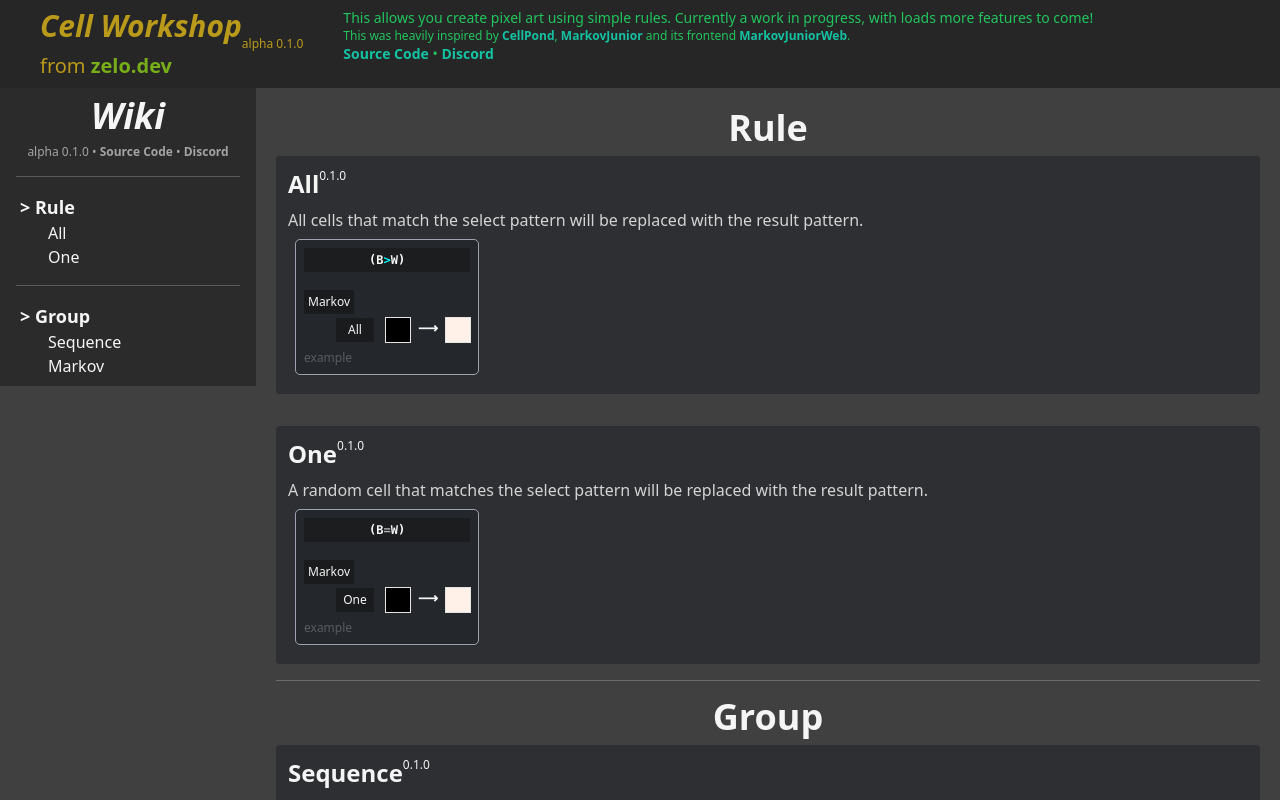
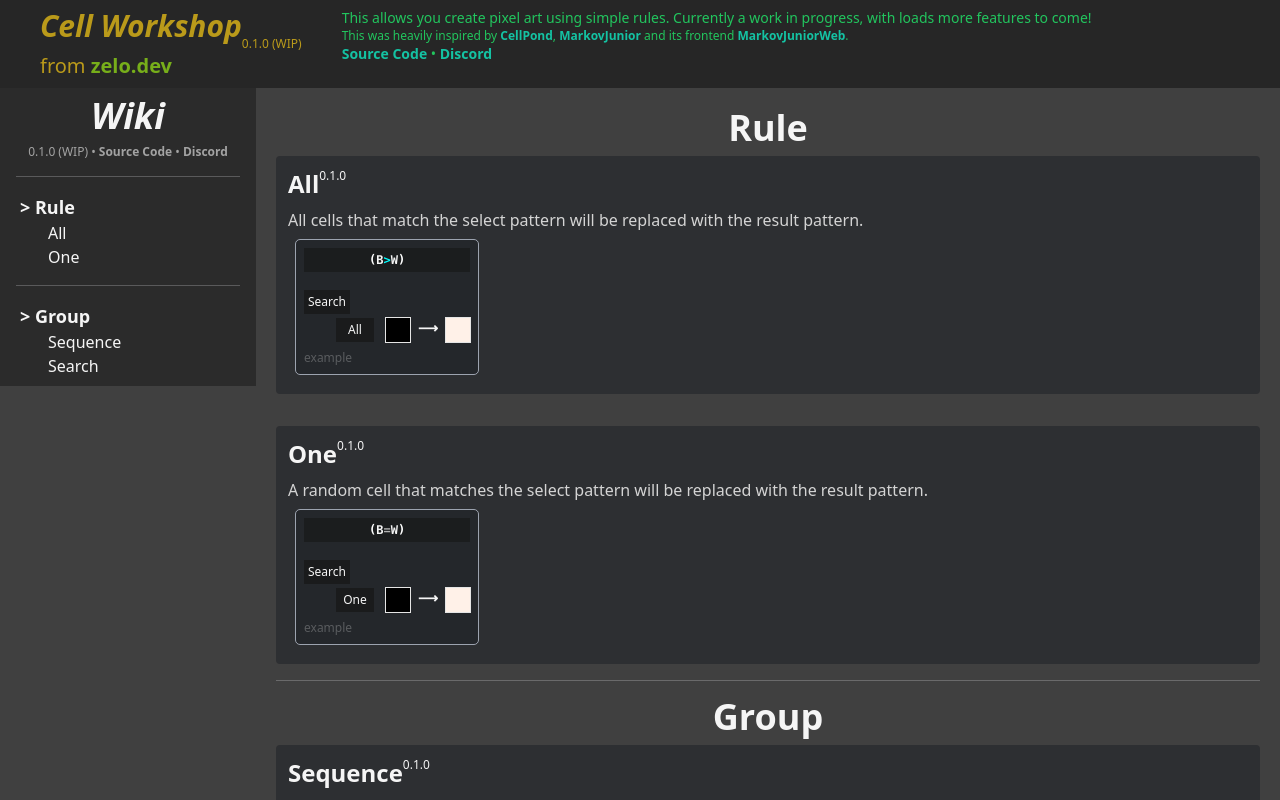
Before and after one commit to Zolo101/cell-workshop, a SvelteKit app: page /wiki in a window 1280 px wide. Shown: the top 800 px of the page. Built offline with nearby package versions, Linux system fonts and the light colour scheme.

Commit message:
Rename "Markov" to "Search"

```diff
--- a/src/lib/components/Guide.svelte
+++ b/src/lib/components/Guide.svelte
@@ -15,7 +15,7 @@
     </form>
     <h1>Welcome to the <i>Cell Workshop!</i></h1>
     <p class="text-center mb-2">Algorithms are created from rules, and rules are created from two patterns, an input and output. Each step, the rule's input pattern will look at the screen and collect all regions that match the pattern. It will then replace that region with the output pattern.</p>
-    <p>The "Markov" algorithm will attempt to run each rule until one succeeds, skipping the rest.</p>
+    <p>The "Search" algorithm will attempt to run rules from left to right until one succeeds, then quit.</p>
     <hr>
     <div class="flex flex-col items-center *:w-full *:flex *:*:grow *:*:h-5">
 <!--        TODO: Make this show letters instead-->
--- a/src/lib/components/ModelColorCoded.svelte
+++ b/src/lib/components/ModelColorCoded.svelte
@@ -11,7 +11,7 @@
     }
 
     const styles: Record<string, Partial<CSSStyleDeclaration>> = {
-        "markov": {color: "#ffffff", fontWeight: "bold", position: "relative", top: "-1px"},
+        "search": {color: "#ffffff", fontWeight: "bold", position: "relative", top: "-1px"},
         "sequence": {color: "#ff7b00", fontWeight: "bold", position: "relative", top: "-1px"},
         "one": {color: "#b3b3b3"},//, fontWeight: "bold"},
         "all": {color: "cyan"},//, fontWeight: "bold"},
@@ -124,7 +124,7 @@
                     break;
                 case "(":
                 case ")":
-                    tokens.push(createToken("markov", part))
+                    tokens.push(createToken("search", part))
                     break;
                 case ">":
                     tokens.push(createToken("all", part))
--- a/src/lib/constants.ts
+++ b/src/lib/constants.ts
@@ -1,5 +1,6 @@
 import type { RGBA } from "$lib/render/webgpu";
 
+export const version = "0.1.0 (WIP)"
 export const palette: RGBA[] = [
     [0, 0, 0, 255], [29, 43, 83, 255], [126, 37, 83, 255], [0, 135, 81, 255],
     [171, 82, 54, 255], [95, 87, 79, 255], [194, 195, 199, 255], [255, 241, 232, 255],
--- a/src/lib/parse.ts
+++ b/src/lib/parse.ts
@@ -92,7 +92,7 @@ export const lexModel = (model: string): string[] => {
 }
 
 type RuleBuilderTree = {
-    type: "Sequence" | "Markov",
+    type: "Sequence" | "Search",
     parent: true
     parts: RuleBuilderNode[],
     startIndex: number
@@ -110,7 +110,7 @@ type RuleBuilderLeaf = {
 
 type RuleBuilderNode = RuleBuilderTree | RuleBuilderLeaf
 
-const buildTokens = (type: "Sequence" | "Markov", tokens: string[], startIndex: number): RuleBuilderNode => {
+const buildTokens = (type: "Sequence" | "Search", tokens: string[], startIndex: number): RuleBuilderNode => {
     const build: RuleBuilderNode = {
         type,
         parent: true,
@@ -125,7 +125,7 @@ const buildTokens = (type: "Sequence" | "Markov", tokens: string[], startIndex:
         switch (token) {
             case "[":
             case "(":
-                build.parts.push(buildTokens(token === "[" ? "Sequence" : "Markov", tokens, i + 1));
+                build.parts.push(buildTokens(token === "[" ? "Sequence" : "Search", tokens, i + 1));
                 i = build.parts.at(-1)!.endIndex;
                 break;
             case "]":
--- a/src/routes/+layout.svelte
+++ b/src/routes/+layout.svelte
@@ -1,5 +1,6 @@
 <script>
     import "../app.css";
+	import { version } from "$lib/constants";
 </script>
 
 <svelte:head>
@@ -12,11 +13,9 @@
 		<div class="flex md:flex-col text-yellow-400/70">
 			<div class="flex items-end">
 				<h2 class="inline text-3xl font-black italic">Cell Workshop</h2>
-				<span class="text-xs">alpha 0.1.0</span>
+				<span class="text-xs">{version}</span>
 			</div>
 			<span class="text-xl">from <a href="https://zelo.dev">zelo.dev</a></span>
-	<!--		<span class="text-xl">•</span>-->
-	<!--		<span class="text-xl">Github</span>-->
 		</div>
 		<div class="text-sm text-green-500 max-md:hidden">
 			<p>This allows you create pixel art using simple rules. Currently a work in progress, with loads more features to come!</p>
--- a/src/routes/+page.svelte
+++ b/src/routes/+page.svelte
@@ -98,9 +98,9 @@
     const traverse = (rule: Rule): boolean => {
         if (rule.group) {
             switch (rule.type) {
-                // Difference between Sequence and Markov:
+                // Difference between Sequence and Search:
                 // Sequence: All children are executed no matter what
-                // Markov: If a child found a selection then it is only executed, the rest are ignored
+                // Search: If a child found a selection then it is only executed, the rest are ignored
                 case "Sequence":
                     let successful = true;
                     for (const child of rule.children) {
@@ -111,7 +111,7 @@
                         }
                     }
                     return successful;
-                case "Markov":
+                case "Search":
                     return rule.children.some(traverse);
                     // let anySuccess = false;
                     // for (const child of rule.children) {
--- a/src/routes/wiki/+page.svelte
+++ b/src/routes/wiki/+page.svelte
@@ -2,6 +2,7 @@
     // @ts-ignore
     import indexRaw from "$lib/index.svelte.ts?raw";
     import ExampleRuleComponent from "$lib/components/ExampleRuleComponent.svelte";
+    import { version } from "$lib/constants";
 
     type Section = Partial<Record<string, string>>
     type SectionGroup = Record<string, Section[]>
@@ -52,7 +53,7 @@
 {#snippet info()}
     <section class="text-xs text-neutral-400 text-center">
 <!--        <p>Click on any example to run it</p>-->
-        <span>alpha 0.1.0</span>
+        <span>{version}</span>
         <span>•</span>
 <!--        <a href="/changelog">Changelog</a>-->
 <!--        <span>•</span>-->
```
Also changed, not shown: src/lib/index.svelte.ts (+4 -4 lines).
